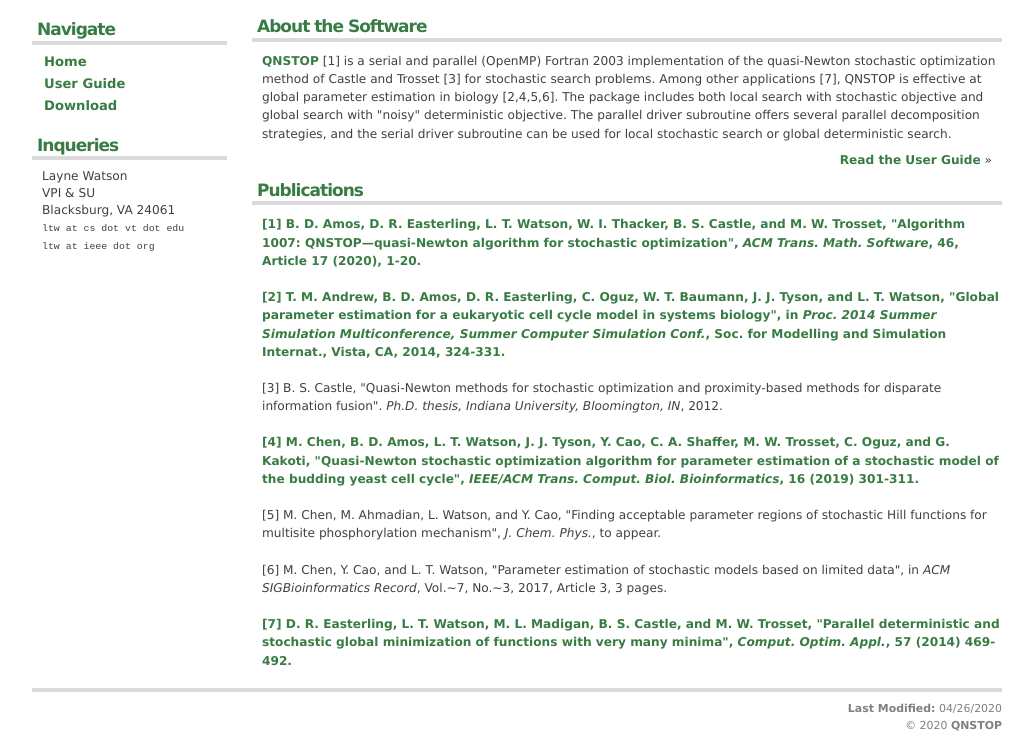
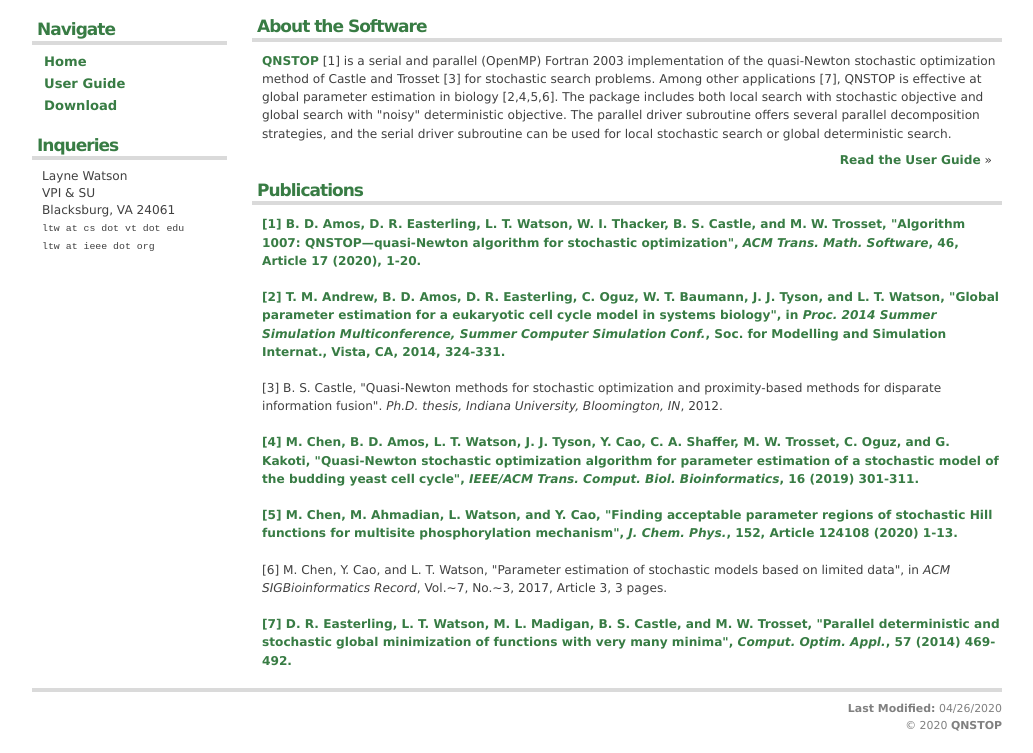
Before and after one commit to vtopt/qnstop, a plain HTML site: page index.html in a window 1280 px wide. Shown: the part 104-857 px from the top of the page, without its empty margins (123-1156 px from the left). Drawn offline with Linux system fonts and the light colour scheme.

Commit message:
update refs

```diff
--- a/index.html
+++ b/index.html
@@ -58,7 +58,7 @@ and proximity-based methods for disparate information fusion".
 <i>Ph.D. thesis, Indiana University, Bloomington, IN</i>, 2012.
 </p></div>
 
-<a href="http://dx.doi.org/10.1109/TCBB.2017.2773083" id="r3"><p>
+<a href="http://dx.doi.org/10.1109/TCBB.2017.2773083" id="r4"><p>
 [4] M. Chen, B. D. Amos, L. T. Watson, J. J. Tyson, Y. Cao, C. A. Shaffer,
 M. W. Trosset, C. Oguz, and G. Kakoti, "Quasi-Newton stochastic optimization
 algorithm for parameter estimation of a stochastic model of the budding
@@ -66,19 +66,20 @@ yeast cell cycle", <i>IEEE/ACM Trans. Comput. Biol. Bioinformatics</i>,
 16 (2019) 301-311.
 </p></a>
 
-<div id="r4"><p>
-[5] M. Chen, M. Ahmadian, L. Watson, and Y. Cao, "Finding acceptable
-parameter regions of stochastic Hill functions for multisite phosphorylation
-mechanism", <i>J. Chem. Phys.</i>, to appear.
-</p></div>
+<a href="https://doi.org/10.1063/1.5143004" id="r5"><p>
+[5] M. Chen, M. Ahmadian, L. Watson, and Y. Cao,
+"Finding acceptable parameter regions of stochastic Hill functions
+for multisite phosphorylation mechanism", <i>J. Chem. Phys.</i>,
+152, Article 124108 (2020) 1-13.
+</p></a>
 
-<div id="r5"><p>
+<div id="r6"><p>
 [6] M. Chen, Y. Cao, and L. T. Watson, "Parameter estimation of stochastic
 models based on limited data", in <i>ACM SIGBioinformatics Record</i>,
 Vol.~7, No.~3, 2017, Article 3, 3 pages.
 </p></div>
 
-<a href="http://dx.doi.org/10.1007/s10589-013-9592-1" id="r6"><p>
+<a href="http://dx.doi.org/10.1007/s10589-013-9592-1" id="r7"><p>
 [7] D. R. Easterling, L. T. Watson, M. L. Madigan, B. S. Castle, and M. W.
 Trosset, "Parallel deterministic and stochastic global minimization of
 functions with very many minima", <i>Comput. Optim. Appl.</i>, 57 (2014)
```
